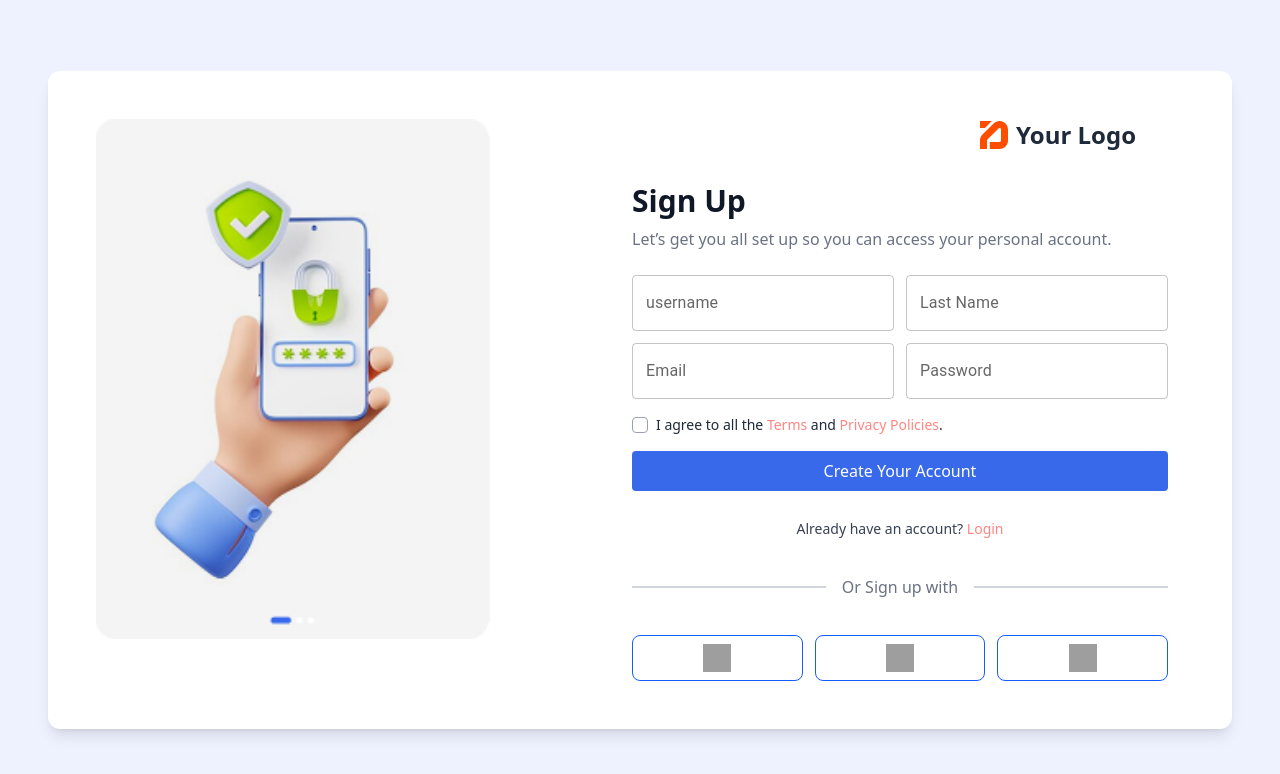
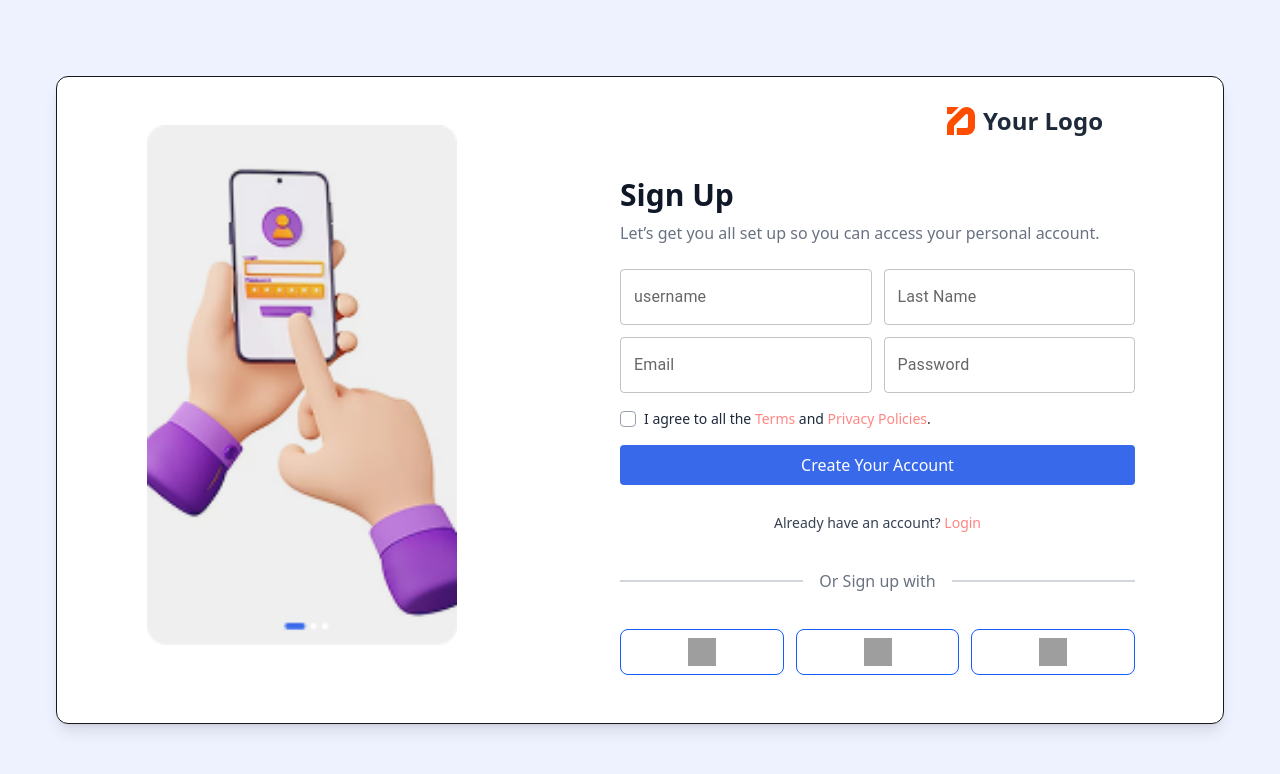
Before and after one commit to SakibFakir69/Dashboard-folder, a React (Vite) app: page /auth/sign-up in a window 1280 px wide. Shown: the top 774 px of the page. Built offline with nearby package versions, Linux system fonts and the light colour scheme; grey boxes are pictures that could not be loaded.

Commit message:
feat(rtk query) add rtk query on login page

```diff
--- a/package.json
+++ b/package.json
@@ -16,6 +16,7 @@
     "@reduxjs/toolkit": "^2.10.1",
     "@tailwindcss/vite": "^4.1.17",
     "axios": "^1.13.2",
+    "jwt-decode": "^4.0.0",
     "lottie-react": "^2.4.1",
     "mui-one-time-password-input": "^5.0.0",
     "react": "^19.1.0",
--- a/src/page/auth/Login.jsx
+++ b/src/page/auth/Login.jsx
@@ -6,9 +6,12 @@ import toast, { Toaster } from "react-hot-toast";
 import { useNavigate, Link } from "react-router";
 import Logo from "../../utils/logo";
 import Button from "../../components/ui/Button";
+import { useLoginUserMutation } from "../../redux/features/api";
 
 function Login() {
   const navigate = useNavigate();
+
+  const [loginUser] = useLoginUserMutation();
 
   const {
     register,
@@ -18,17 +21,20 @@ function Login() {
 
 const onSubmit = async (data) => {
   try {
-      const res = await baseApi.post("/auth/users/login/", data);
-      const token = res.data?.access;
-      localStorage.setItem("token", token);
-      localStorage.setItem("refToken", res.data?.refresh);
+    const res = await loginUser(data).unwrap();
+
+    console.log(res);
+
+    localStorage.setItem("token", res.access);
+    localStorage.setItem("refToken", res.refresh);
 
     toast.success("Login Successful");
     navigate("/");
   } catch (error) {
-      toast.error(error.response?.data?.detail || "Invalid credentials");
+    toast.error(error?.data?.detail || "Invalid credentials");
   }
 };
+
 
   return (
     <div className="min-h-screen flex items-center justify-center bg-indigo-50 w-full">
@@ -48,8 +54,8 @@ function Login() {
               Login to access your travelwise account
             </p>
 
-            <form onSubmit={handleSubmit(onSubmit)} className="space-y-3">
-              <div className="flex flex-col gap-3">
+            <form onSubmit={handleSubmit(onSubmit)} className="space-y-3 ">
+              <div className="flex flex-col gap-y-2">
                 <TextField
                   fullWidth
                   label="username"
@@ -94,7 +100,7 @@ function Login() {
 
 
 
-              <Button  title="Create Your Account" type="submit" fullWidth />
+              <Button  title="Login Your Account" type="submit" fullWidth />
 
               <p className="text-center text-sm mt-3 text-gray-700">
                 Already have't an account?{" "}
--- a/src/page/auth/Register.jsx
+++ b/src/page/auth/Register.jsx
@@ -6,17 +6,15 @@ import { baseApi } from "../../utils/baseUrl";
 import toast, { Toaster } from "react-hot-toast";
 import TextField from "@mui/material/TextField";
 import Logo from "../../utils/logo";
-import { useRegisterUserMutation, useSendOtpMutation } from "../../redux/features/api";
-
-
-
+import {
+  useRegisterUserMutation,
+  useSendOtpMutation,
+} from "../../redux/features/api";
 
 function Register() {
   const navigate = useNavigate();
-  const [ registerUser,{isLoading}] = useRegisterUserMutation();
-    const [sendOtp] = useSendOtpMutation();
-
-
+  const [registerUser] = useRegisterUserMutation();
+  const [sendOtp] = useSendOtpMutation();
 
   const {
     register,
@@ -26,13 +24,11 @@ function Register() {
 
   const onSubmit = async (data) => {
     try {
-      const res = await registerUser( data).unwrap();
-      const token = res?.access  || res?.data?.access;
-        localStorage.setItem("token",token);
+      const res = await registerUser(data).unwrap();
+      const token = res?.access || res?.data?.access;
+      localStorage.setItem("token", token);
 
-
-       await sendOtp({ email: data.email, token }).unwrap();
-
+      await sendOtp({ email: data.email, token }).unwrap();
 
       toast.success("OTP sent to your email!");
       navigate("/auth/otp-verify");
@@ -41,27 +37,24 @@ function Register() {
     }
   };
 
-
-
-
-
   return (
     <div className="min-h-screen flex items-center justify-center bg-indigo-50 w-full">
       <Toaster />
 
-      <section className="flex w-full md:max-w-[1242px] bg-white rounded-xl shadow-lg overflow-hidden m-12 ">
-        <div className="hidden lg:flex flex-1 items-start justify-centerml-12 md:py-12 l pb-10 ">
+      <section className="flex w-full md:max-w-[1242px] bg-white rounded-xl shadow-lg overflow-hidden m-14 border ">
+
+        <div className="hidden  lg:flex flex-1 items-start justify-centerml-12 md:py-12  pb-10 ">
           <img
-            src="/Group 4.png"
+            src="/register.png"
             alt="Illustration"
             className="object-contain  w-[490px]  h-[520px]"
           />
         </div>
 
-        <div className="flex-1 p-6 md:p-12  md:mr-2 lg:mr-4 ">
-          <div className="flex justify-end items-center gap-2 mb-8 mr-8">
-            <Logo />
-            <h2 className="text-2xl font-bold text-gray-800">Your Logo</h2>
+        <div className="md:flex-1 p-6 md:p-12  md:mr-2 lg:mr-10  ">
+          <div className="flex justify-end items-center gap-2 mb-10 mr-8 md:-mt-5 ">
+            <Logo  />
+            <h2 className="text-2xl font-bold text-gray-800 ">Your Logo</h2>
           </div>
 
           <h4 className="font-semibold text-3xl text-gray-900 mb-2">Sign Up</h4>
@@ -70,7 +63,7 @@ function Register() {
           </p>
 
           <form onSubmit={handleSubmit(onSubmit)} className="space-y-4 ">
-            <div className="grid grid-cols-2 gap-3">
+            <div className="grid md:grid-cols-2 gap-3">
               <TextField
                 fullWidth
                 label="username"
@@ -137,7 +130,10 @@ function Register() {
 
             <p className="text-center text-sm mt-3 text-gray-700">
               Already have an account?{" "}
-              <Link to={'/auth/login'} className="text-[#FF8682] font-medium cursor-pointer">
+              <Link
+                to={"/auth/login"}
+                className="text-[#FF8682] font-medium cursor-pointer"
+              >
                 Login
               </Link>
             </p>
--- a/src/page/dashboard/Dashboard.jsx
+++ b/src/page/dashboard/Dashboard.jsx
@@ -2,6 +2,7 @@ import React, { useEffect, useRef, useState } from "react";
 import { Link, NavLink, Outlet, useLocation, useNavigate } from "react-router-dom";
 import { FiHome, FiDollarSign, FiUsers, FiSettings, FiMenu, FiX, FiHeadphones } from "react-icons/fi";
 import toast, { Toaster } from "react-hot-toast";
+import App from "../../App";
 
 function Dashboard() {
 
@@ -112,6 +113,7 @@ function Dashboard() {
             <img src="https://img.icons8.com/material-rounded/24/person-male.png" className="h-10 w-18 border rounded-full"/></Link>
           </div>
         </div>
+        <App/>
 
         <div className="bg-white p-6 rounded-xl shadow min-h-[500px]">
           <Outlet />
--- a/src/redux/features/api.js
+++ b/src/redux/features/api.js
@@ -1,4 +1,4 @@
-// store/apiSlice.js
+
 import { createApi, fetchBaseQuery } from "@reduxjs/toolkit/query/react";
 
 export const api = createApi({
@@ -73,7 +73,7 @@ export const api = createApi({
 });
 
 export const {
-  useRegisterUserMutation,
+    useRegisterUserMutation,
   useLoginUserMutation,
   useSendOtpMutation,
   useVerifyOtpMutation,
```
Also changed, not shown: src/App.jsx (+7 -1 lines), public/register.png (added), 1 other file (tests, documents, lock files or other folders). Lines whose indentation alone changed are shown as unchanged.
